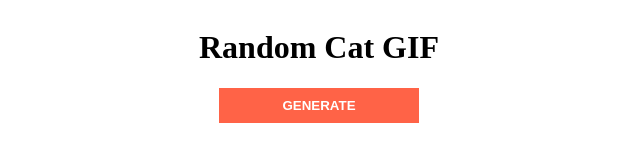
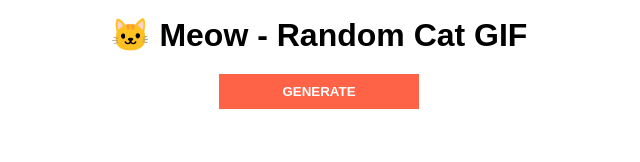
Before and after one commit to eduardoformiga/Meow, a plain HTML site: page index.html in a window 1280 px wide. Shown: the whole page, without its empty margins (321-961 px from the left). Drawn offline with Linux system fonts and the light colour scheme; no server answers.

Commit message:
feat: add some styles and emojis =)

```diff
--- a/index.html
+++ b/index.html
@@ -4,14 +4,15 @@
     <meta charset="UTF-8" />
     <meta name="viewport" content="width=device-width, initial-scale=1.0" />
     <meta http-equiv="X-UA-Compatible" content="ie=edge" />
-    <title>Random Cat Gif</title>
+    <title>🐱 Meow - Random Cat Gif</title>
     <link rel="stylesheet" href="style.css" />
   </head>
   <body>
-    <h1>Random Cat GIF</h1>
-    <button onclick="generateGifCat()">Generate</button>
-    <img alt="Random cat gif" />
-
+    <main>
+      <h1>🐱 Meow - Random Cat GIF</h1>
+      <button onclick="generateGifCat()">Generate</button>
+      <img alt="Random cat gif" />
+    </main>
     <script src="index.js"></script>
   </body>
 </html>
--- a/index.js
+++ b/index.js
@@ -1,7 +1,6 @@
 const generateGifCat = async () => {
   clearGif();
   const jsonResult = await getCatGif();
-  console.log(jsonResult);
   showGif(jsonResult);
 };
 
--- a/style.css
+++ b/style.css
@@ -1,14 +1,23 @@
-html {
+* {
   margin: 0;
   padding: 0;
   box-sizing: border-box;
-  height: 100vh;
 }
 
 body {
+  height: 100vh;
+  font-family: sans-serif;
+}
+
+main {
   display: flex;
   flex-direction: column;
   align-items: center;
+  padding: 1em;
+}
+
+h1 {
+  margin-bottom: 20px;
 }
 
 button {
@@ -23,8 +32,11 @@ button {
   cursor: pointer;
 }
 
+button:focus {
+  outline: none;
+}
+
 img {
   border-radius: 10px;
   opacity: 0;
-  transition: all 0.5s ease;
 }
```
